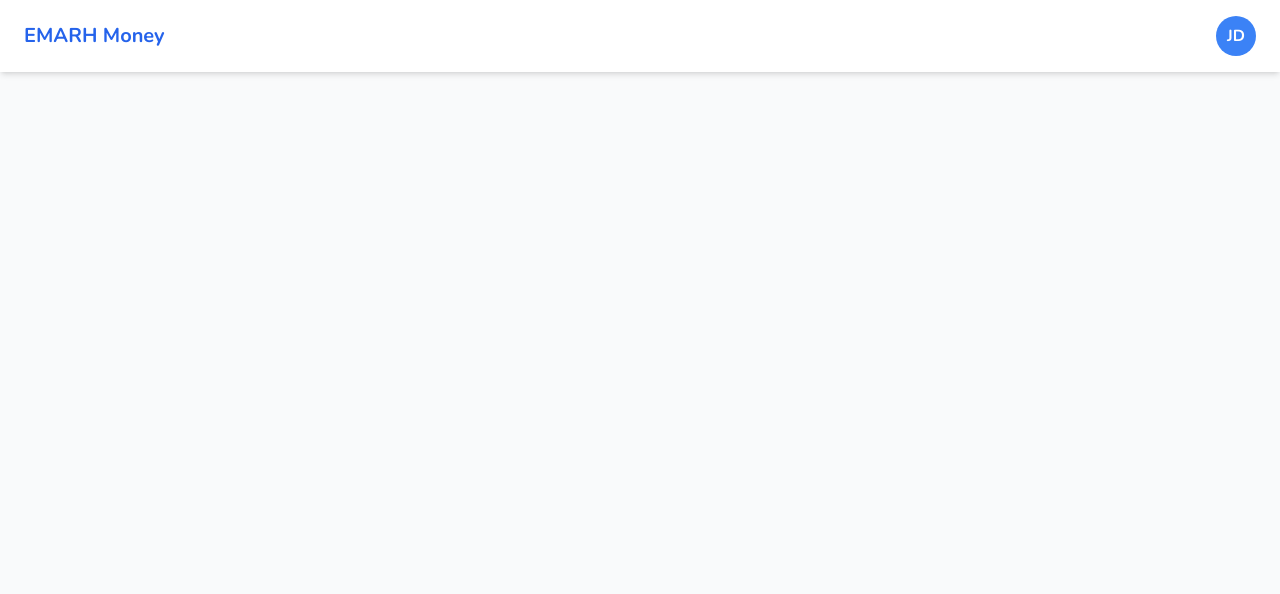
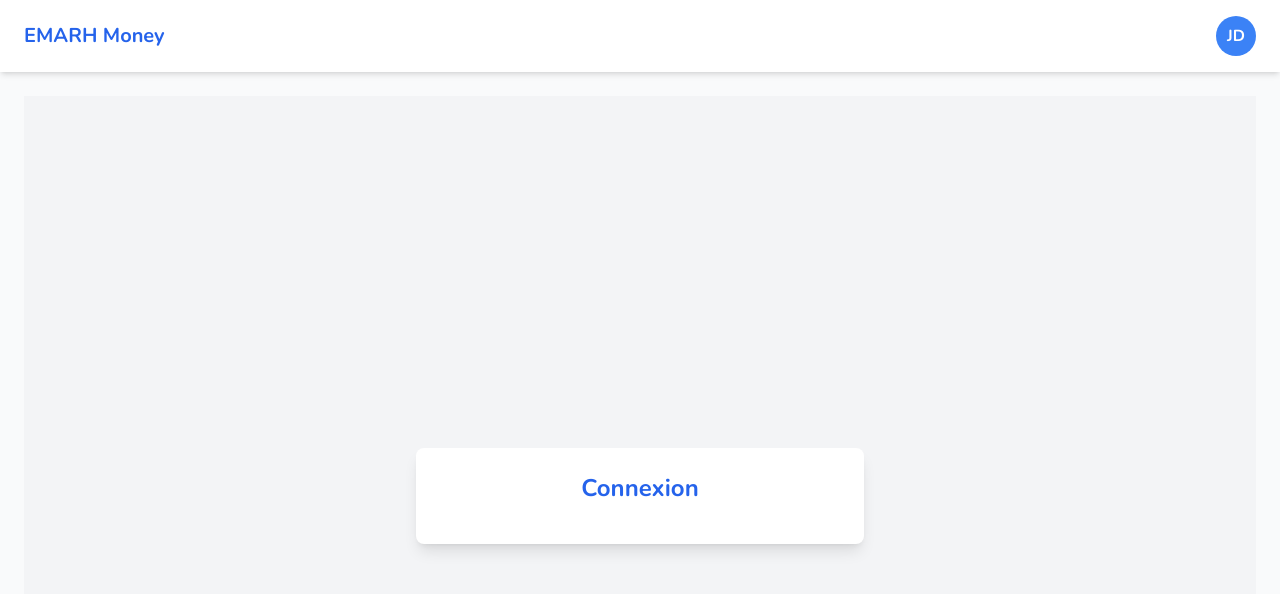
Before and after one commit to Harry8679/Emarh-Money-Front, a React (Create React App) app: page /connexion in a window 1280 px wide. Shown: the top 594 px of the page. Built offline with nearby package versions, Linux system fonts and the light colour scheme.

Commit message:
Connexion

```diff
--- a/src/pages/Login.jsx
+++ b/src/pages/Login.jsx
@@ -31,7 +31,12 @@ const Login = () => {
   };
   return (
     <DefaultLayout>
-
+        <div className="flex items-center justify-center min-h-screen bg-gray-100">
+          <ToastContainer />
+          <form onSubmit={handleSubmit} className='w-full max-w-md p-6 bg-white rounded-lg shadow-lg'>
+            <h2 className="mb-4 text-2xl font-bold text-center text-blue-600">Connexion</h2>
+          </form>
+        </div>
     </DefaultLayout>
   )
 }
```
